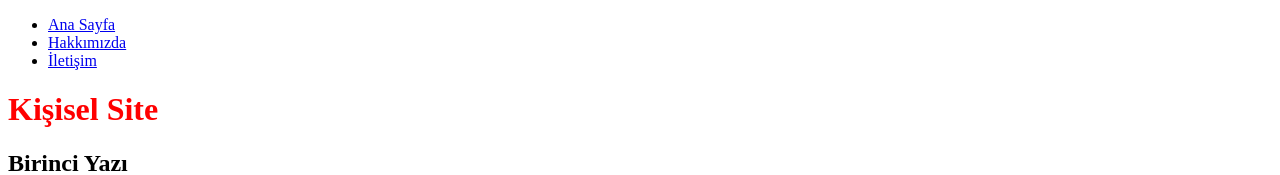
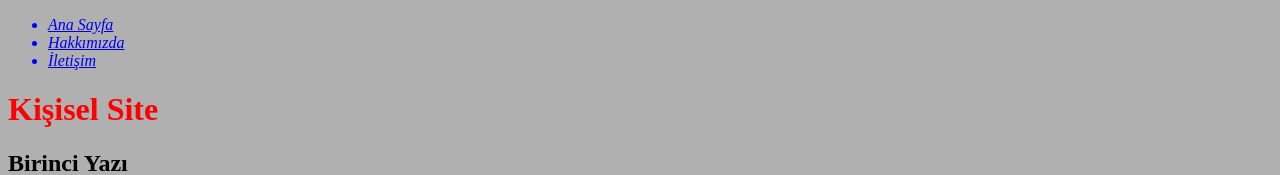
Before and after one commit to iso-can/kodluyoruzkisiselsite, a plain HTML site: page index.html in a window 1280 px wide. Shown: the top 175 px of the page. Drawn offline with Linux system fonts and the light colour scheme.

Commit message:
font eklendi

```diff
--- a/css/style.css
+++ b/css/style.css
@@ -1,3 +1,13 @@
+body {
+    background-color: #B0B0B0;
+    font-family: 'Times New Roman', Times, serif;
+}
+
 h1 {
     color:red;
 }
+
+ul {
+    color: #0000FF;
+    font-style: oblique;
+}
```
